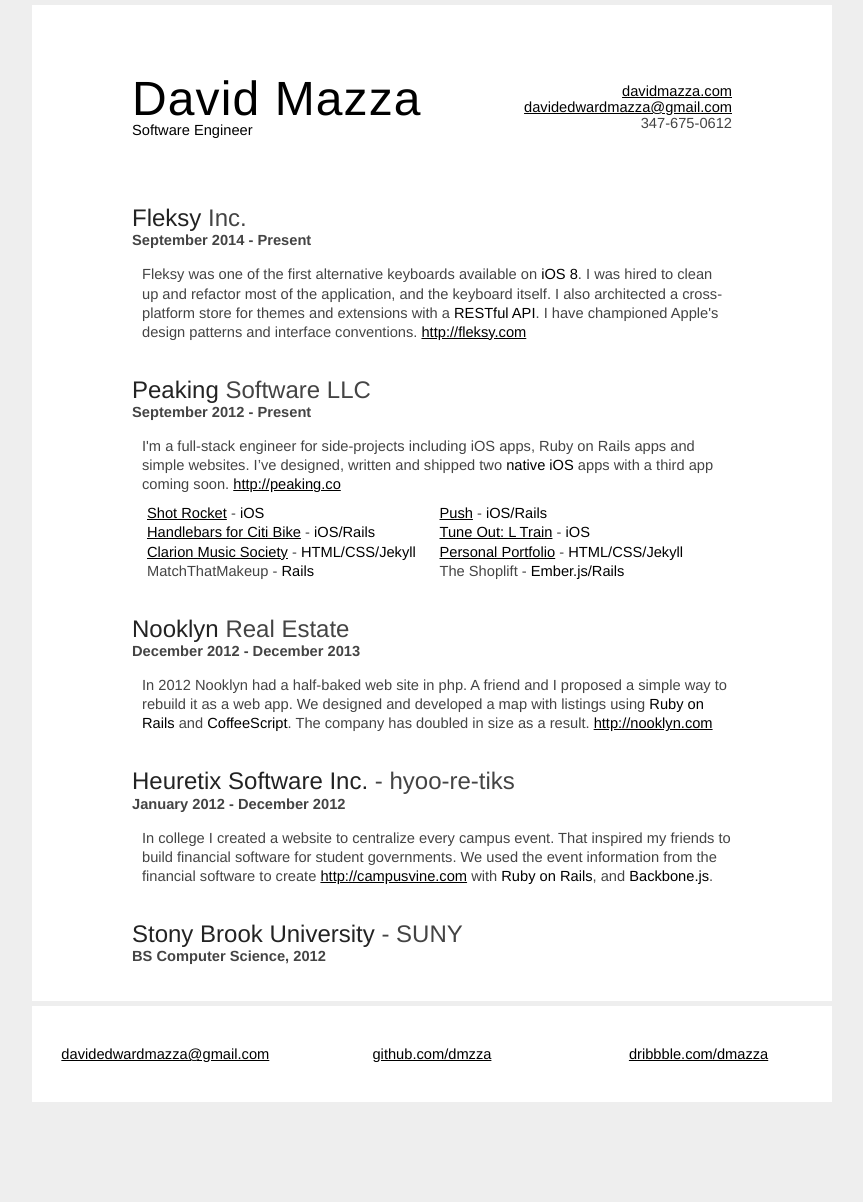
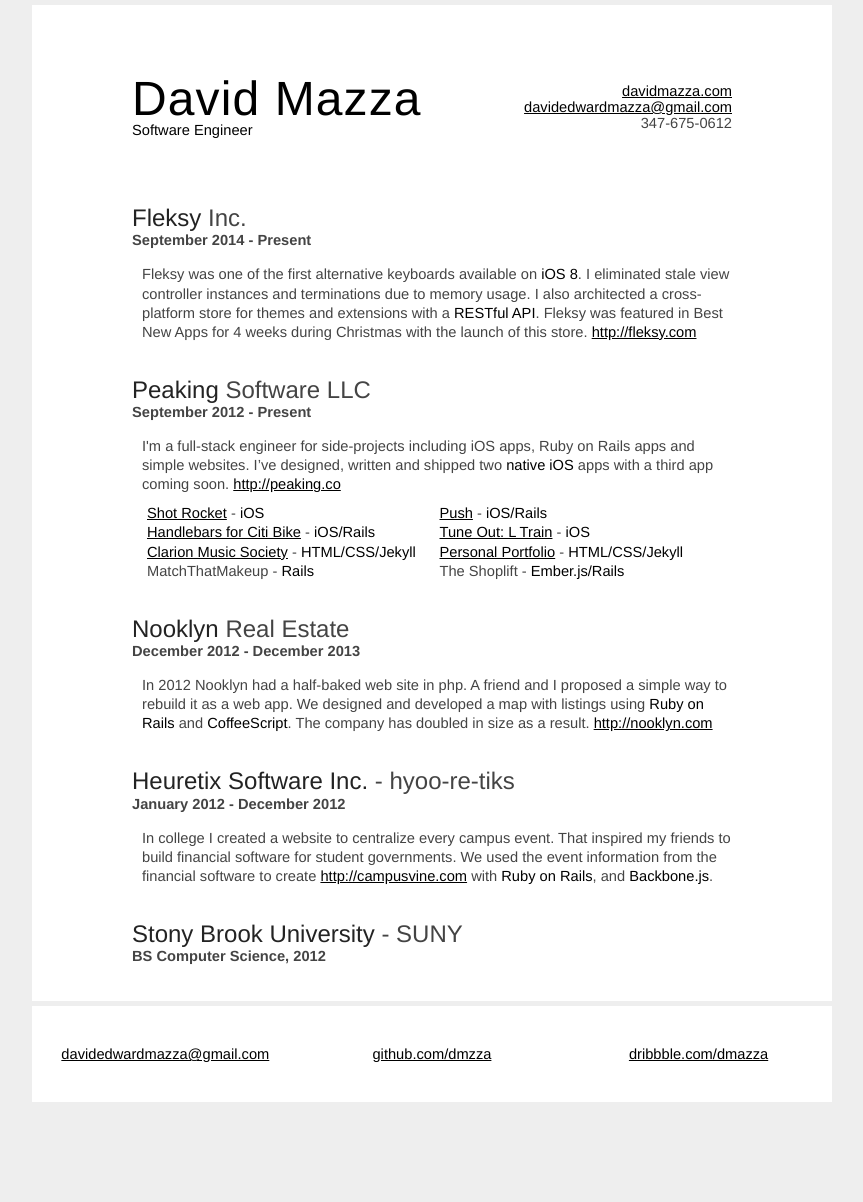
Before and after one commit to dmzza/dmzza, a Jekyll site: the page cv.html, which Jekyll copies as it is, in a window 1280 px wide. Shown: the whole page, without its empty margins (208-1071 px from the left). Built offline with Jekyll 4.4.1, drawn with Linux system fonts in a browser that asks for light colours; nearby versions of some CDN libraries.

Commit message:
Revised Fleksy section

```diff
--- a/cv.html
+++ b/cv.html
@@ -180,7 +180,7 @@
   <h2>Fleksy<small> Inc.</small></h2>
   <h3>September 2014 - Present</h3>
   <p>
-    Fleksy was one of the first alternative keyboards available on <em>iOS 8</em>. I was hired to clean up and refactor most of the application, and the keyboard itself. I also architected a cross-platform store for themes and extensions with a <em>RESTful API</em>. I have championed Apple's design patterns and interface conventions. <a href="http://fleksy.com">http://fleksy.com</a>
+    Fleksy was one of the first alternative keyboards available on <em>iOS 8</em>. I eliminated stale view controller instances and terminations due to memory usage. I also architected a cross-platform store for themes and extensions with a <em>RESTful API</em>. Fleksy was featured in Best New Apps for 4 weeks during Christmas with the launch of this store. <a href="http://fleksy.com">http://fleksy.com</a>
   </p>
 
   <h2>Peaking<small> Software LLC</small></h2>
```
